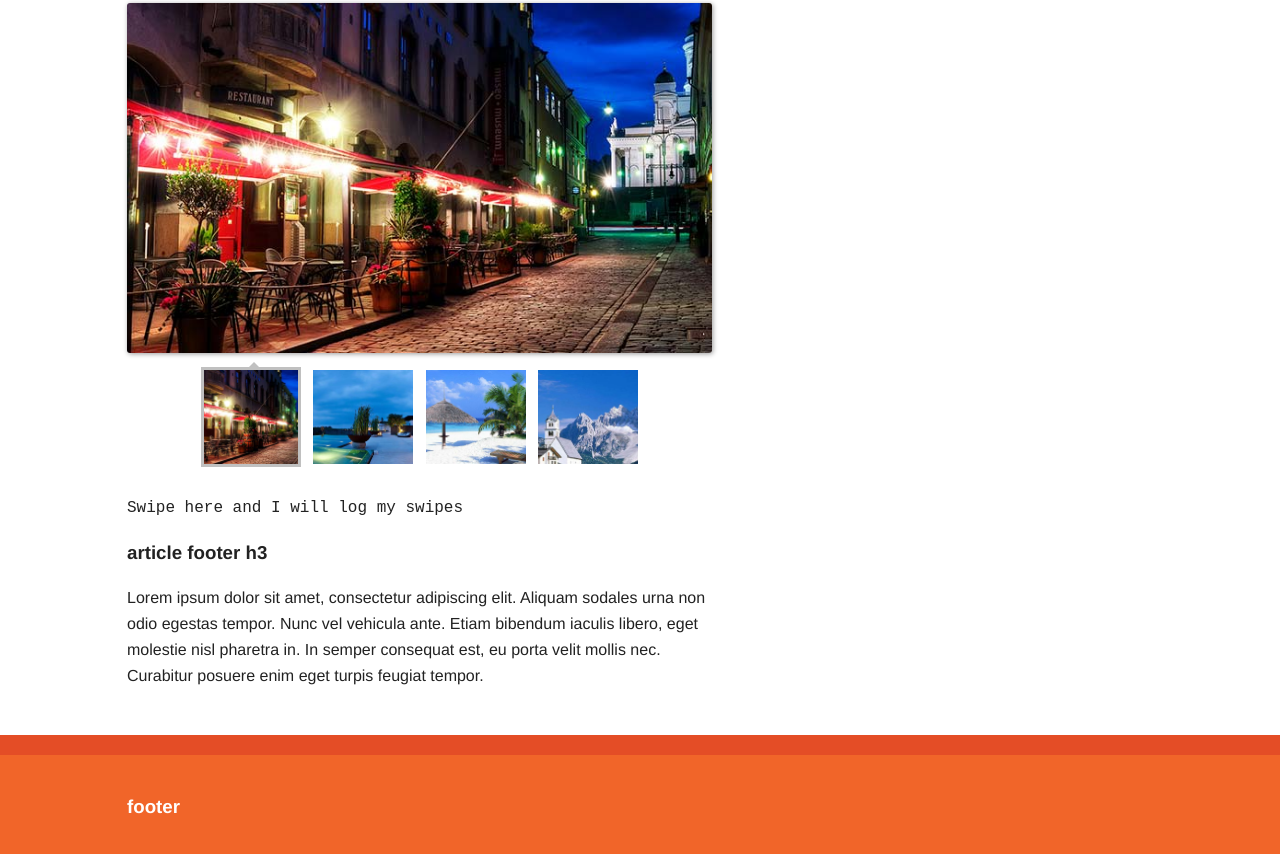
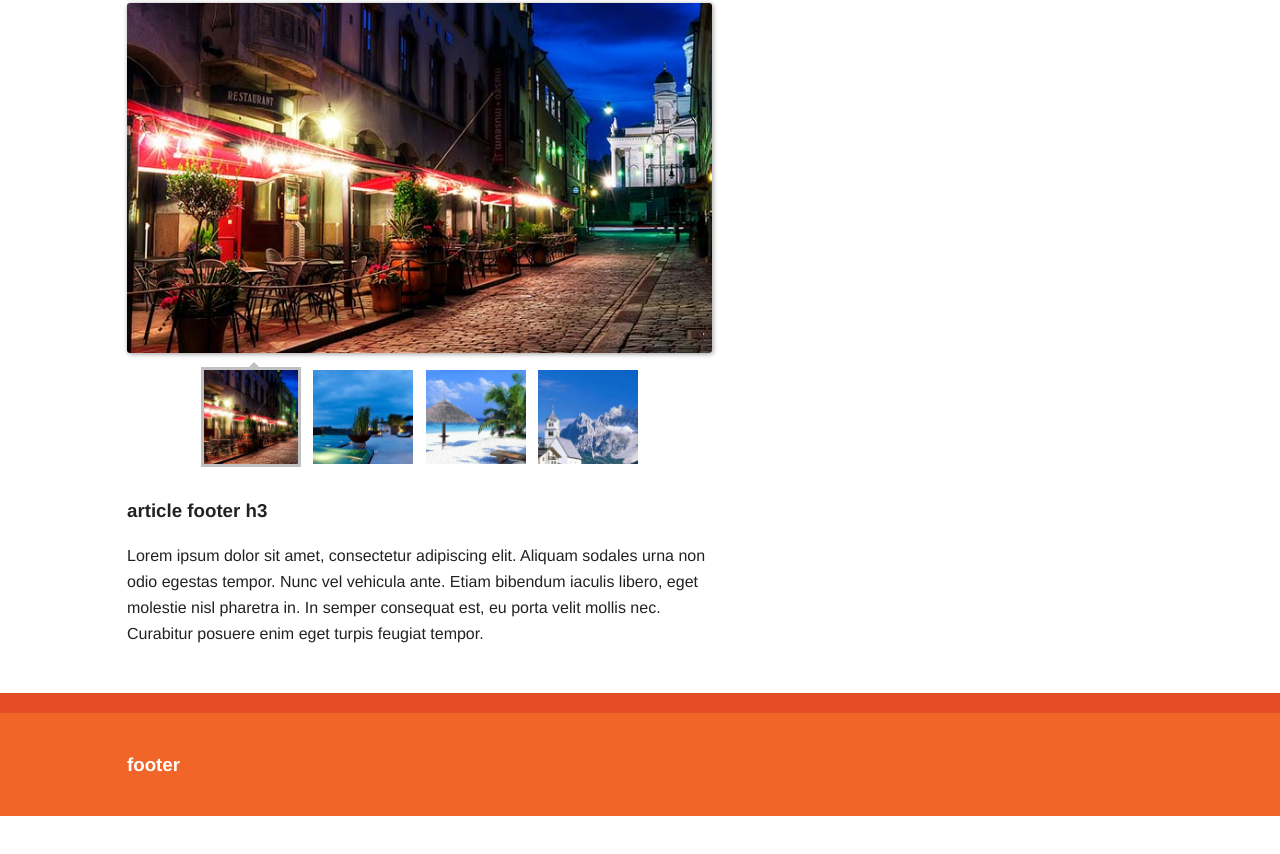
Before and after one commit to OmarIthawi/responsive-gallery, a website: page index.html in a window 1280 px wide. Shown: the part 532-1386 px from the top of the page. After the commit the page ends 1348 px from the top, so only its background shows below. Drawn offline with Linux system fonts and the light colour scheme.

Commit message:
Removed the log element

```diff
--- a/index.html
+++ b/index.html
@@ -67,9 +67,6 @@
             </div>
           </div>
         </section>
-        <section>
-          <pre id="log">Swipe here and I will log my swipes</pre>
-        </section>
         <footer>
           <h3>article footer h3</h3>
           <p>Lorem ipsum dolor sit amet, consectetur adipiscing elit. Aliquam sodales urna non odio egestas tempor. Nunc vel vehicula ante. Etiam bibendum iaculis libero, eget molestie nisl pharetra in. In semper consequat est, eu porta velit mollis nec.
```
